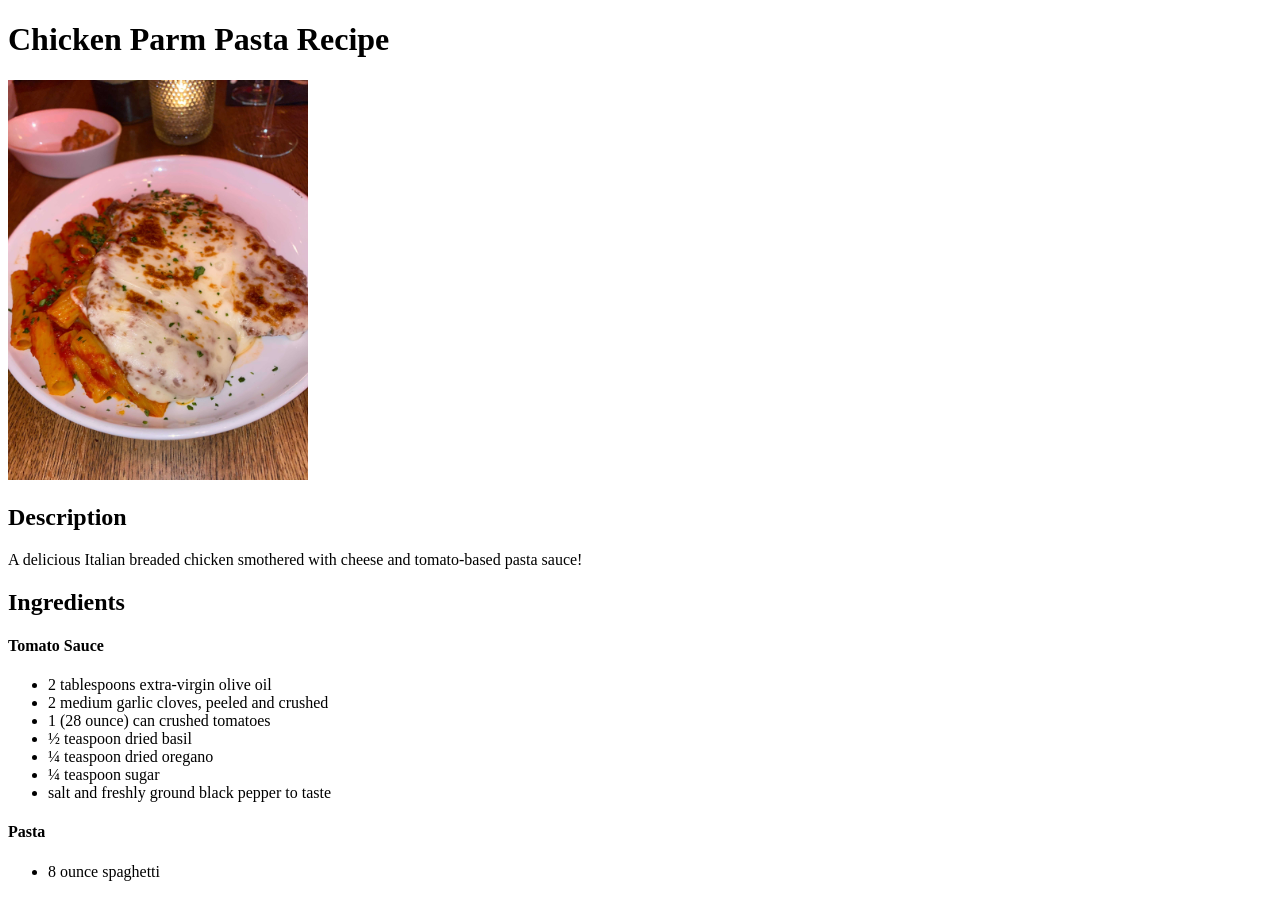
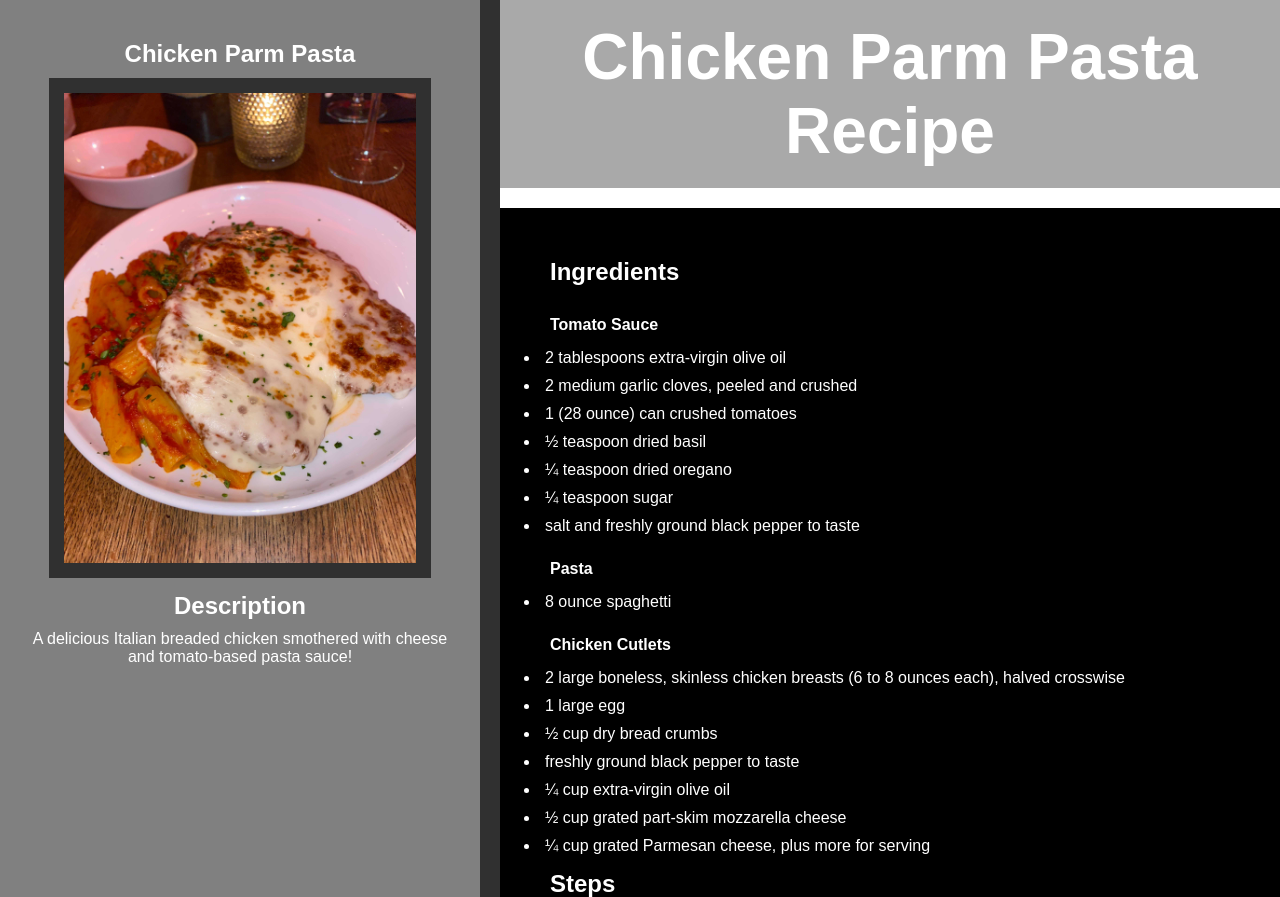
Before and after one commit to CREAMS1/odin_recipes, a plain HTML site: page recipes/pasta.html in a window 1280 px wide. Shown: the top 897 px of the page. Drawn offline with Linux system fonts and the light colour scheme.

Commit message:
Style pasta recipe page and restyle index page
styled the pasta page with a dark grayscale color pallete and restyled
the index page to bring it inline with the pasta page. Created a fixed
sidebar with the image and desciption of the recipe.

```diff
--- a/css/index-styles.css
+++ b/css/index-styles.css
@@ -3,17 +3,27 @@
     box-sizing: border-box;
     margin: 0;
     font-family: Arial, Helvetica, sans-serif;
+    color: white;
 }
 
+body {
+    background-color: black;
+}
+
+
 .title {
-    background-color: cornflowerblue;
+    background-color: darkgray;
     text-align: center;
     font-size: xx-large;
     padding: 20px;
+    border-bottom: solid 20px;
+    border-color: white;
 }
 
 .recipe-list {
-    background-color: lightblue;
+    background-color: gray;
+    border-left: solid #303030 20px;
+    border-right: solid #303030 20px;
     padding: 20px;
     margin: 0px 200px;
     width: auto;
--- a/css/pasta-styles.css
+++ b/css/pasta-styles.css
@@ -0,0 +1,81 @@
+* {
+    box-sizing: border-box;
+    margin: 0;
+    padding: 0;
+    font-family: Arial, Helvetica, sans-serif;
+    color: white;
+}
+
+body {
+    background-color: black;
+}
+
+
+.title {
+    background-color: darkgray;
+    text-align: center;
+    font-size: xx-large;
+    padding: 20px;
+    border-bottom: solid 20px;
+    border-color: white;
+    margin-left: 500px
+}
+
+.sidebar {
+    padding: 30px;
+    background-color: gray;
+    width: 500px;
+    height: 1000px;
+    text-align: center;
+    border-right: solid #303030 20px;
+    position: fixed;
+
+}
+
+
+.image {
+    border: solid #303030 15px;
+    height: 500px;
+
+}
+
+.description {
+    padding: 10px;
+}
+
+.main {
+    margin-left: 500px;
+    padding: 40px;
+}
+
+.main h2 {
+    padding: 10px;
+
+}
+
+.main h4 {
+    padding: 10px;
+    padding-top: 20px;
+}
+
+.main ul li {
+    padding: 5px;
+}
+
+
+.main ol li{
+    padding: 5px;
+}
+
+.other-links {
+    background-color: darkgray;
+    text-align: center;
+    font-size: 18px;
+    padding: 10px;
+    margin-left: 500px;
+    border-top: solid white 20px;
+}
+
+.other-links h4 {
+    padding-bottom: 10px;
+}
--- a/recipes/pasta.html
+++ b/recipes/pasta.html
@@ -7,15 +7,25 @@
     <link rel="stylesheet" href="../css/pasta-styles.css">
 </head>
 <body>
-    <h1>Chicken Parm Pasta Recipe</h1>
 
-    <img src="../images/Chicken_parmigiana_with_a_side_of_rigatoni_pasta.jpg" height="400">
+    <div class="sidebar">
+        <h2 class="description">Chicken Parm Pasta</h2>
 
-    <h2>Description</h2>
+        <img src="../images/Chicken_parmigiana_with_a_side_of_rigatoni_pasta.jpg" class="image">
+
+        <h2 class="description">Description</h2>
         <p>
             A delicious Italian breaded chicken smothered with cheese and tomato-based pasta sauce!
         </p>
+    </div>
 
+    <div class="title">
+        <h1>Chicken Parm Pasta Recipe</h1>
+    </div>
+
+
+
+    <div class="main">
         <h2>Ingredients</h2>
         <h4>Tomato Sauce</h4>
         <ul>
@@ -84,6 +94,12 @@
             </li>
         </ol>
 
+
+    </div>
+
+    <div class="other-links">
+            <h4>Other Links</h4>
             <a href="../index.html">Home</a>
+    </div>
 </body>
 </html>
```
Lines whose indentation alone changed are shown as unchanged.
